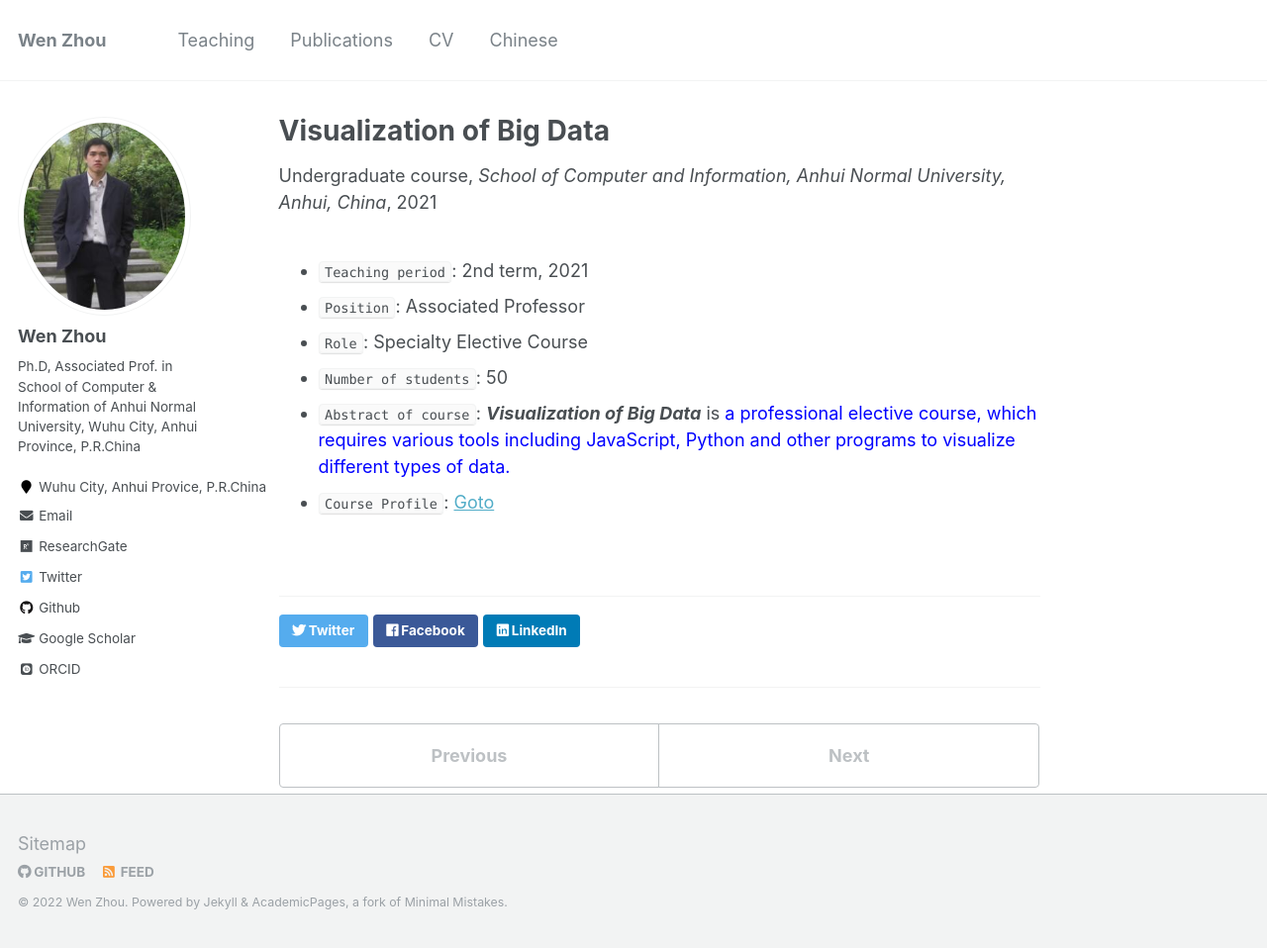
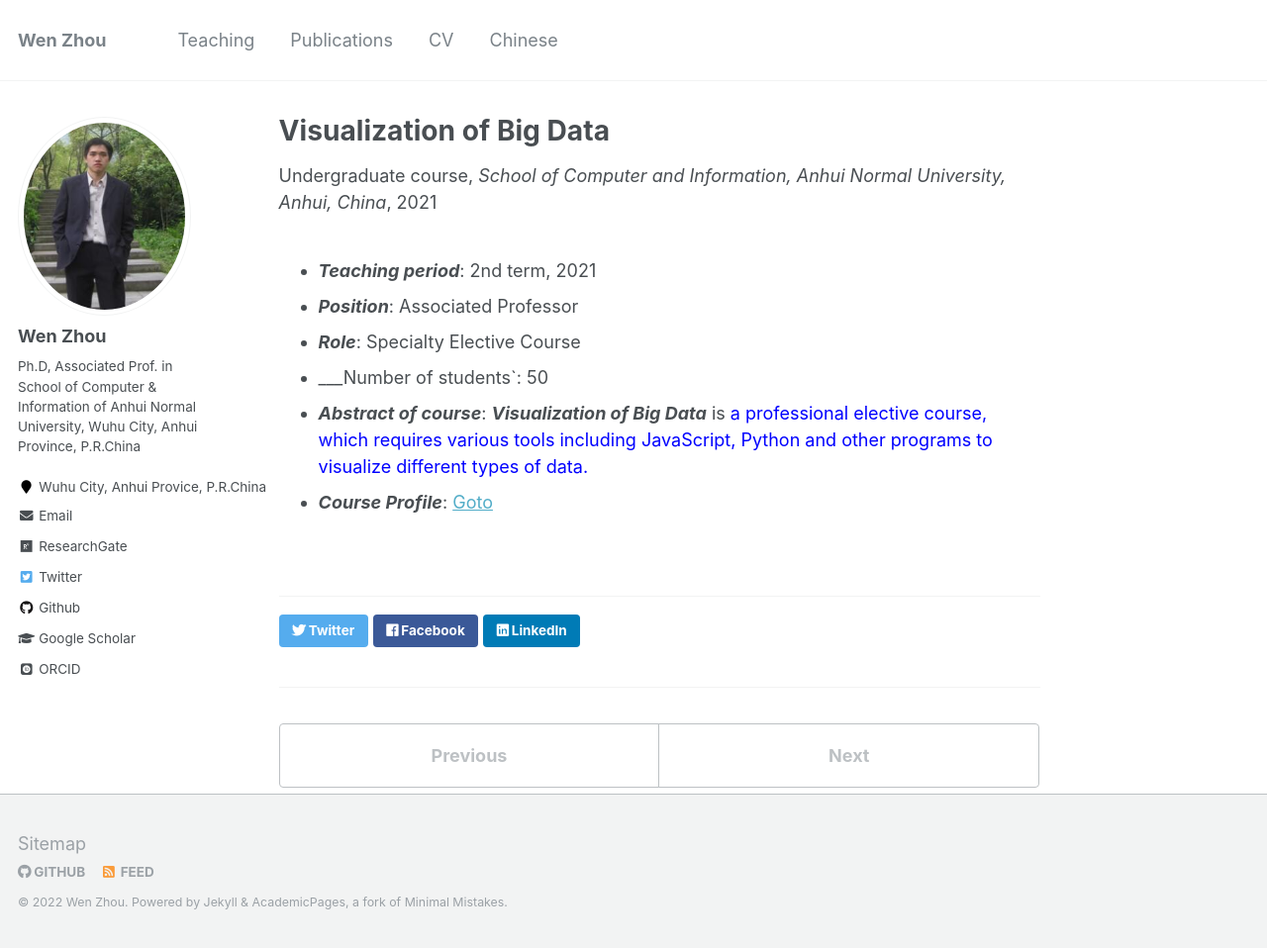
Before and after one commit to zhouwen327/zhouwen327.github.io, a Jekyll site: the page built from _teaching/2021-T2-VBD.md, in a window 1280 px wide and 958 px high. Shown: the whole window at 99% size. Built offline with Jekyll 4.4.1, drawn with Linux system fonts in a browser that asks for light colours; some web fonts are replaced.

Commit message:
Update 2021-T2-VBD.md

```diff
--- a/_teaching/2021-T2-VBD.md
+++ b/_teaching/2021-T2-VBD.md
@@ -7,9 +7,9 @@ venue: "School of Computer and Information, Anhui Normal University, Anhui, Chin
 date: 2021-3-18
 location: "Wuhu Anhui"
 ---
-* `Teaching period`: 2nd term, 2021
-* `Position`: Associated Professor
-* `Role`: Specialty Elective Course
-* `Number of students`: 50
-* `Abstract of course`: <i><b>Visualization of Big Data</b></i> is <font color='blue'> a professional elective course, which requires various tools including JavaScript, Python and other programs to visualize different types of data.</font>
-* `Course Profile`: [Goto](http://ivr-ahnu.cn/lectures/visualization/)
+* ___Teaching period___: 2nd term, 2021
+* ___Position___: Associated Professor
+* ___Role___: Specialty Elective Course
+* ___Number of students`: 50
+* ___Abstract of course___: <i><b>Visualization of Big Data</b></i> is <font color='blue'> a professional elective course, which requires various tools including JavaScript, Python and other programs to visualize different types of data.</font>
+* ___Course Profile___: [Goto](http://ivr-ahnu.cn/lectures/visualization/)
```
